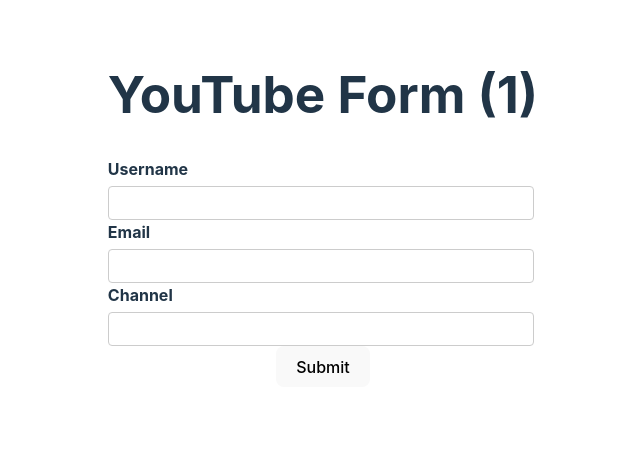
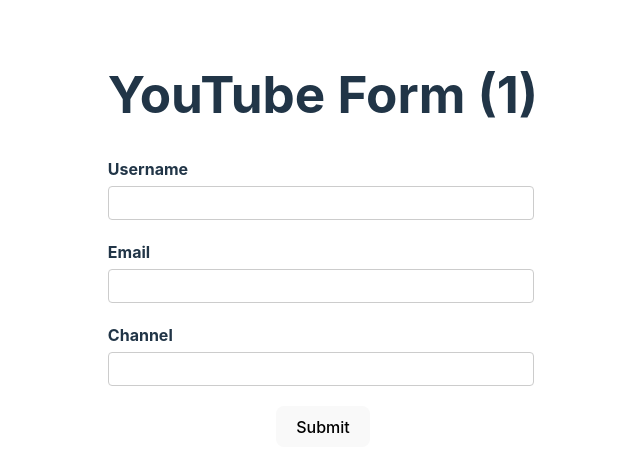
Before and after one commit to renaco/react-hook-form-demo, a React (Vite) app: page / in a window 1280 px wide. Shown: the top 472 px of the page, without its empty margins (317-957 px from the left). Built offline with nearby package versions, Linux system fonts and the light colour scheme.

Commit message:
feat: define validation

```diff
--- a/src/components/YouTubeForm.tsx
+++ b/src/components/YouTubeForm.tsx
@@ -13,7 +13,8 @@
 const YouTubeForm = () => {
 
   const form = useForm<FormValues>();
-  const { register, control, handleSubmit } = form;
+  const { register, control, handleSubmit, formState } = form;
+  const { errors } = formState;
 
   const onSubmit = (data: FormValues) => {
     console.log('onSubmit form', data)
@@ -24,16 +25,43 @@
   return (
     <div>
       <h1>YouTube Form ({renderCount / 2})</h1>
-      <form onSubmit={handleSubmit(onSubmit)}>
-        <label htmlFor="username">Username</label>
-        <input type="text" id="username" {...register("username")} />
+      <form onSubmit={handleSubmit(onSubmit)} noValidate>
+        <div className="form-control">
 
-        <label htmlFor="email">Email</label>
-        <input type="text" id="email" {...register("email")} />
+          <label htmlFor="username">Username</label>
+          <input type="text" id="username" {...register("username", {
+            required: {
+              value: true,
+              message: 'Username is required',
+            },
+          })} />
+          <p className='error'>{errors.username?.message}</p>
+        </div>
 
-        <label htmlFor="channel">Channel</label>
-        <input type="text" id="channel" {...register("channel")} />
+        <div className="form-control">
 
+          <label htmlFor="email">Email</label>
+          <input type="text" id="email" {...register("email", {
+            pattern: {
+              value: /^[A-Z0-9._%+-]+@[A-Z0-9.-]+\.[A-Z]{2,}$/i,
+              message: 'Invalid email address',
+            }
+          })} />
+          <p className='error'>{errors.email?.message}</p>
+        </div>
+
+        <div className="form-control">
+
+          <label htmlFor="channel">Channel</label>
+          <input type="text" id="channel" {...register("channel", {
+            required: {
+              value: true,
+              message: 'Channel is required',
+            },
+          })} />
+          <p className='error'>{errors.channel?.message}</p>
+
+        </div>
         <button>Submit</button>
       </form>
       <DevTool control={control} />
```
